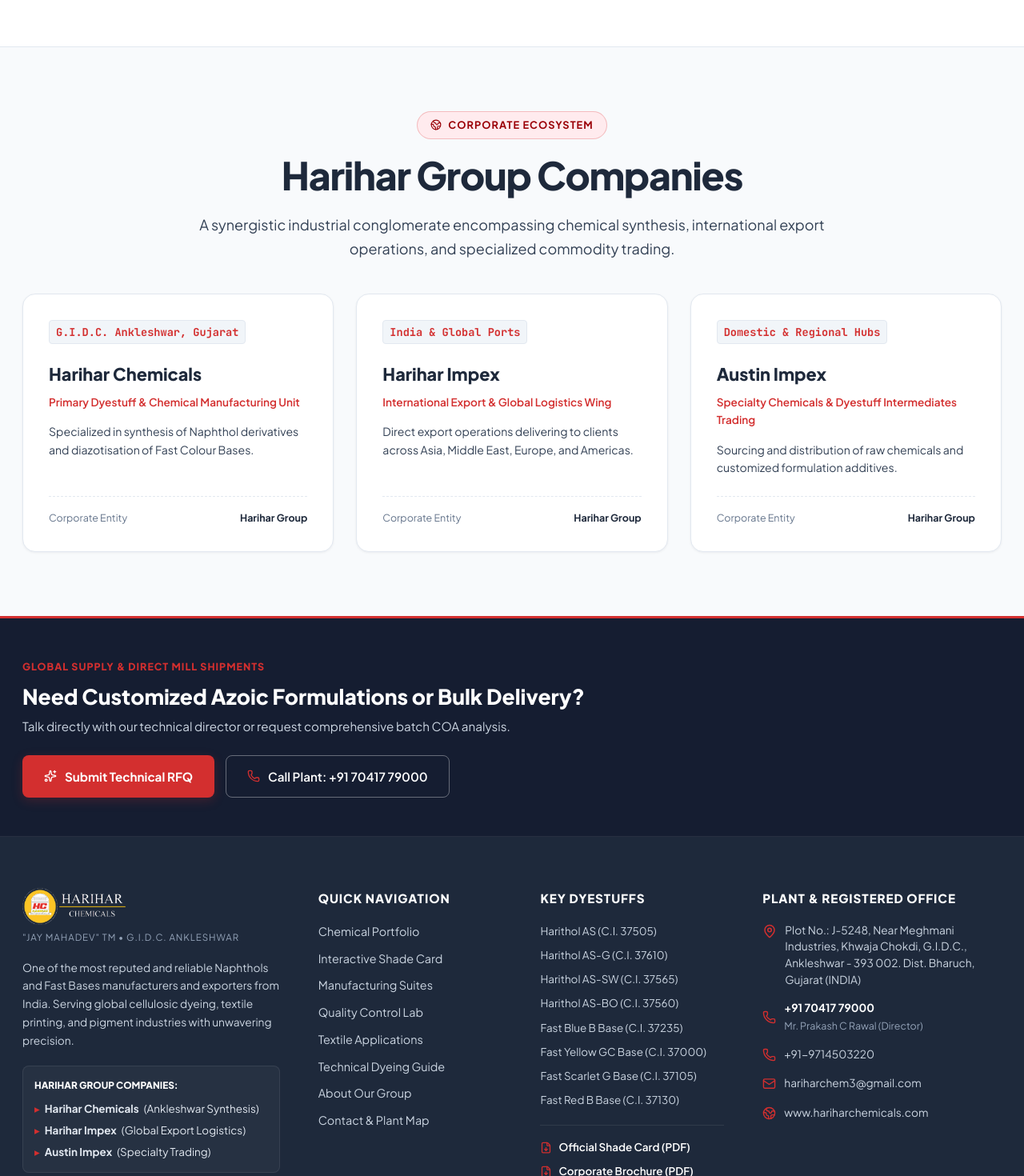
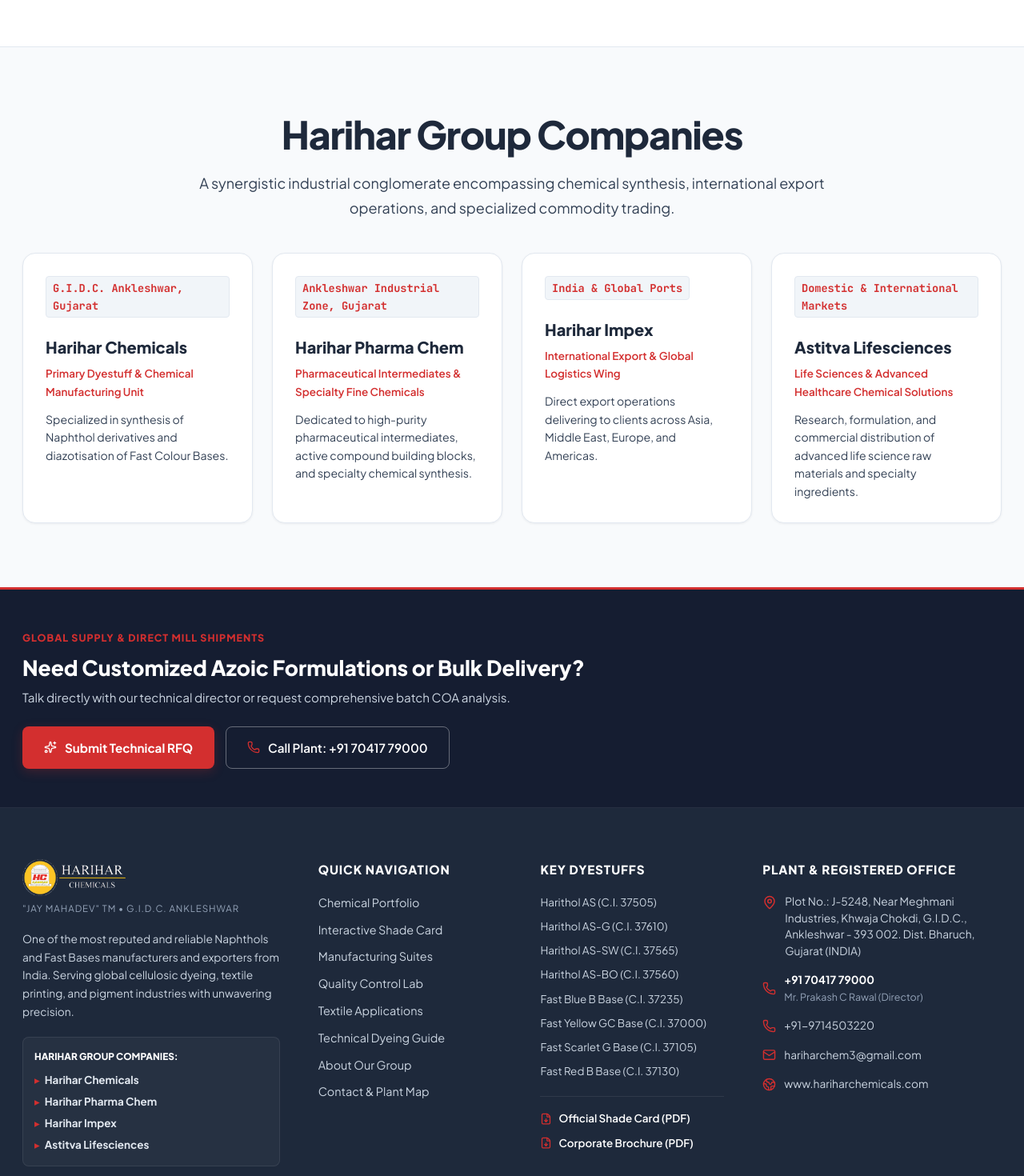
Before and after one commit to priyanshupatel073/HariharChemicals, a React (Vite) app: page /about in a window 1280 px wide. Shown: the part 2380-3850 px from the top of the page at 80% size. Built offline with nearby package versions, Linux system fonts and the light colour scheme.

Commit message:
feat: add 4 group company cards and remove corporate entity tag

```diff
--- a/src/components/Footer.jsx
+++ b/src/components/Footer.jsx
@@ -123,13 +123,16 @@
               </div>
               <ul style={{ listStyle: 'none', display: 'flex', flexDirection: 'column', gap: '5px', fontSize: '0.84rem' }}>
                 <li style={{ color: '#E2E8F0', display: 'flex', alignItems: 'center', gap: '6px' }}>
-                  <span style={{ color: 'var(--brand-red)' }}>▸</span> <strong>Harihar Chemicals</strong> (Ankleshwar Synthesis)
+                  <span style={{ color: 'var(--brand-red)' }}>▸</span> <strong>Harihar Chemicals</strong>
                 </li>
                 <li style={{ color: '#E2E8F0', display: 'flex', alignItems: 'center', gap: '6px' }}>
-                  <span style={{ color: 'var(--brand-red)' }}>▸</span> <strong>Harihar Impex</strong> (Global Export Logistics)
+                  <span style={{ color: 'var(--brand-red)' }}>▸</span> <strong>Harihar Pharma Chem</strong>
                 </li>
                 <li style={{ color: '#E2E8F0', display: 'flex', alignItems: 'center', gap: '6px' }}>
-                  <span style={{ color: 'var(--brand-red)' }}>▸</span> <strong>Austin Impex</strong> (Specialty Trading)
+                  <span style={{ color: 'var(--brand-red)' }}>▸</span> <strong>Harihar Impex</strong>
+                </li>
+                <li style={{ color: '#E2E8F0', display: 'flex', alignItems: 'center', gap: '6px' }}>
+                  <span style={{ color: 'var(--brand-red)' }}>▸</span> <strong>Astitva Lifesciences</strong>
                 </li>
               </ul>
             </div>
--- a/src/components/Hero.jsx
+++ b/src/components/Hero.jsx
@@ -388,7 +388,7 @@
                   Export Logistics
                 </div>
                 <div style={{ fontSize: '0.86rem', fontWeight: 800, color: 'var(--brand-grey-dark)', marginTop: '2px' }}>
-                  Harihar Impex &amp; Austin Impex
+                  Harihar Impex &amp; Global Network
                 </div>
               </div>
             </div>
--- a/src/data/chemicalsData.js
+++ b/src/data/chemicalsData.js
@@ -24,16 +24,22 @@
       description: "Specialized in synthesis of Naphthol derivatives and diazotisation of Fast Colour Bases."
     },
     {
+      name: "Harihar Pharma Chem",
+      role: "Pharmaceutical Intermediates & Specialty Fine Chemicals",
+      location: "Ankleshwar Industrial Zone, Gujarat",
+      description: "Dedicated to high-purity pharmaceutical intermediates, active compound building blocks, and specialty chemical synthesis."
+    },
+    {
       name: "Harihar Impex",
       role: "International Export & Global Logistics Wing",
       location: "India & Global Ports",
       description: "Direct export operations delivering to clients across Asia, Middle East, Europe, and Americas."
     },
     {
-      name: "Austin Impex",
-      role: "Specialty Chemicals & Dyestuff Intermediates Trading",
-      location: "Domestic & Regional Hubs",
-      description: "Sourcing and distribution of raw chemicals and customized formulation additives."
+      name: "Astitva Lifesciences",
+      role: "Life Sciences & Advanced Healthcare Chemical Solutions",
+      location: "Domestic & International Markets",
+      description: "Research, formulation, and commercial distribution of advanced life science raw materials and specialty ingredients."
     }
   ],
   registeredAddress: "Plot No.: J-5248, Near Meghmani Industries, Khwaja Chokdi, G.I.D.C., Ankleshwar - 393 002. Dist. Bharuch, Gujarat (INDIA)",
--- a/src/pages/AboutPage.jsx
+++ b/src/pages/AboutPage.jsx
@@ -268,10 +268,7 @@
       <section style={{ backgroundColor: 'var(--bg-secondary)', padding: '80px 0', borderTop: '1px solid var(--brand-grey-light)' }}>
         <div className="container">
           <div className="section-header" style={{ marginBottom: '40px' }}>
-            <span className="section-tag">
-              <Globe2 size={14} />
-              <span>Corporate Ecosystem</span>
-            </span>
+
             <h2 className="section-title">
               Harihar Group Companies
             </h2>
@@ -283,8 +280,8 @@
           <div
             style={{
               display: 'grid',
-              gridTemplateColumns: 'repeat(auto-fit, minmax(320px, 1fr))',
-              gap: '28px'
+              gridTemplateColumns: 'repeat(auto-fit, minmax(260px, 1fr))',
+              gap: '24px'
             }}
           >
             {COMPANY_INFO.groupCompanies.map((comp) => (
@@ -292,32 +289,27 @@
                 key={comp.name}
                 className="card-clean"
                 style={{
-                  padding: '32px',
+                  padding: '28px',
                   backgroundColor: '#FFFFFF',
                   border: '1px solid var(--brand-grey-light)',
                   display: 'flex',
                   flexDirection: 'column',
-                  justifyContent: 'space-between'
+                  justifyContent: 'flex-start'
                 }}
               >
                 <div>
                   <span className="cas-tag" style={{ color: 'var(--brand-red)', fontWeight: 700, marginBottom: '12px' }}>
                     {comp.location}
                   </span>
-                  <h3 style={{ fontSize: '1.35rem', fontWeight: 800, color: 'var(--brand-grey-dark)', marginTop: '8px', marginBottom: '6px' }}>
+                  <h3 style={{ fontSize: '1.25rem', fontWeight: 800, color: 'var(--brand-grey-dark)', marginTop: '8px', marginBottom: '6px' }}>
                     {comp.name}
                   </h3>
-                  <div style={{ fontSize: '0.85rem', fontWeight: 600, color: 'var(--brand-red)', marginBottom: '14px' }}>
+                  <div style={{ fontSize: '0.84rem', fontWeight: 600, color: 'var(--brand-red)', marginBottom: '12px' }}>
                     {comp.role}
                   </div>
-                  <p style={{ fontSize: '0.88rem', color: 'var(--brand-grey-slate)', lineHeight: 1.6 }}>
+                  <p style={{ fontSize: '0.88rem', color: 'var(--brand-grey-slate)', lineHeight: 1.6, margin: 0 }}>
                     {comp.description}
                   </p>
-                </div>
-
-                <div style={{ marginTop: '24px', paddingTop: '16px', borderTop: '1px dashed var(--brand-grey-light)', display: 'flex', alignItems: 'center', justifyContent: 'space-between' }}>
-                  <span style={{ fontSize: '0.78rem', color: 'var(--brand-grey-medium)' }}>Corporate Entity</span>
-                  <span style={{ fontSize: '0.78rem', fontWeight: 700, color: 'var(--brand-grey-dark)' }}>Harihar Group</span>
                 </div>
               </div>
             ))}
```
